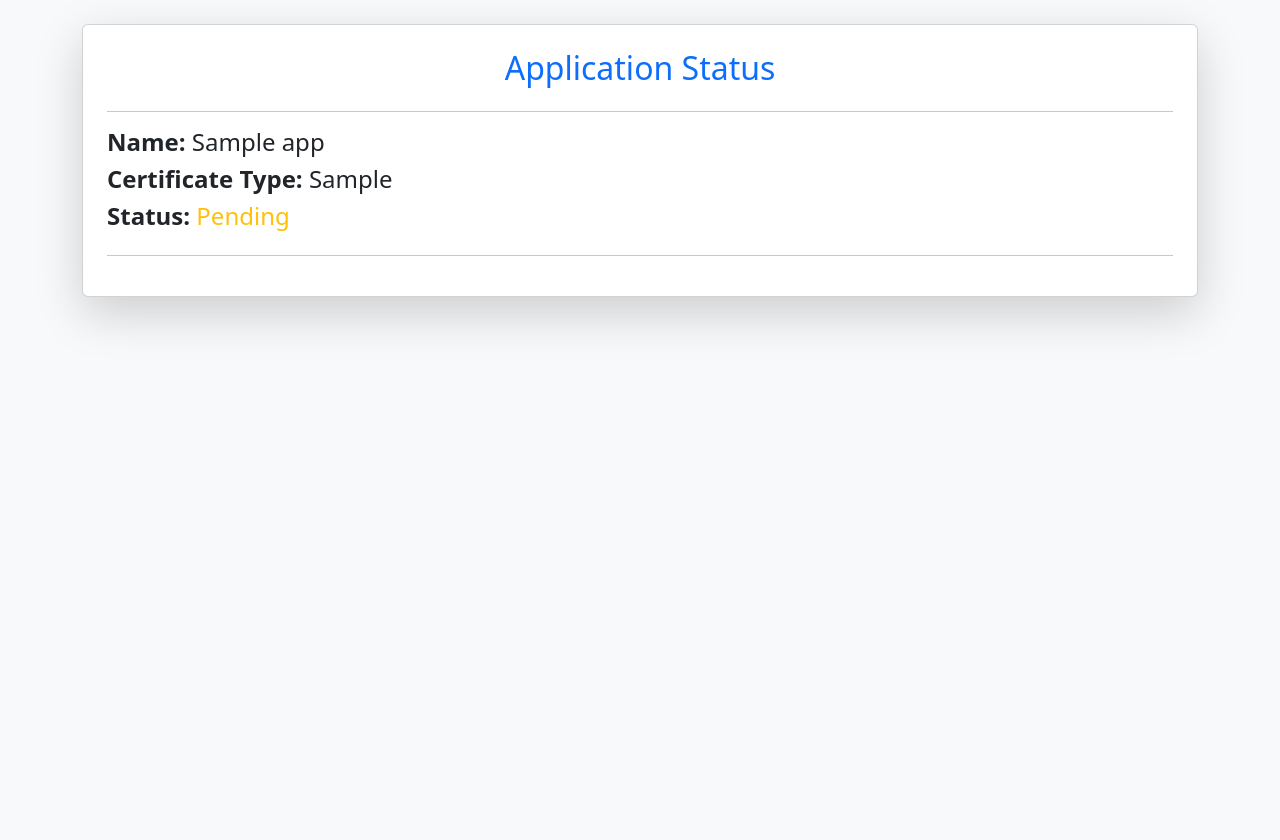
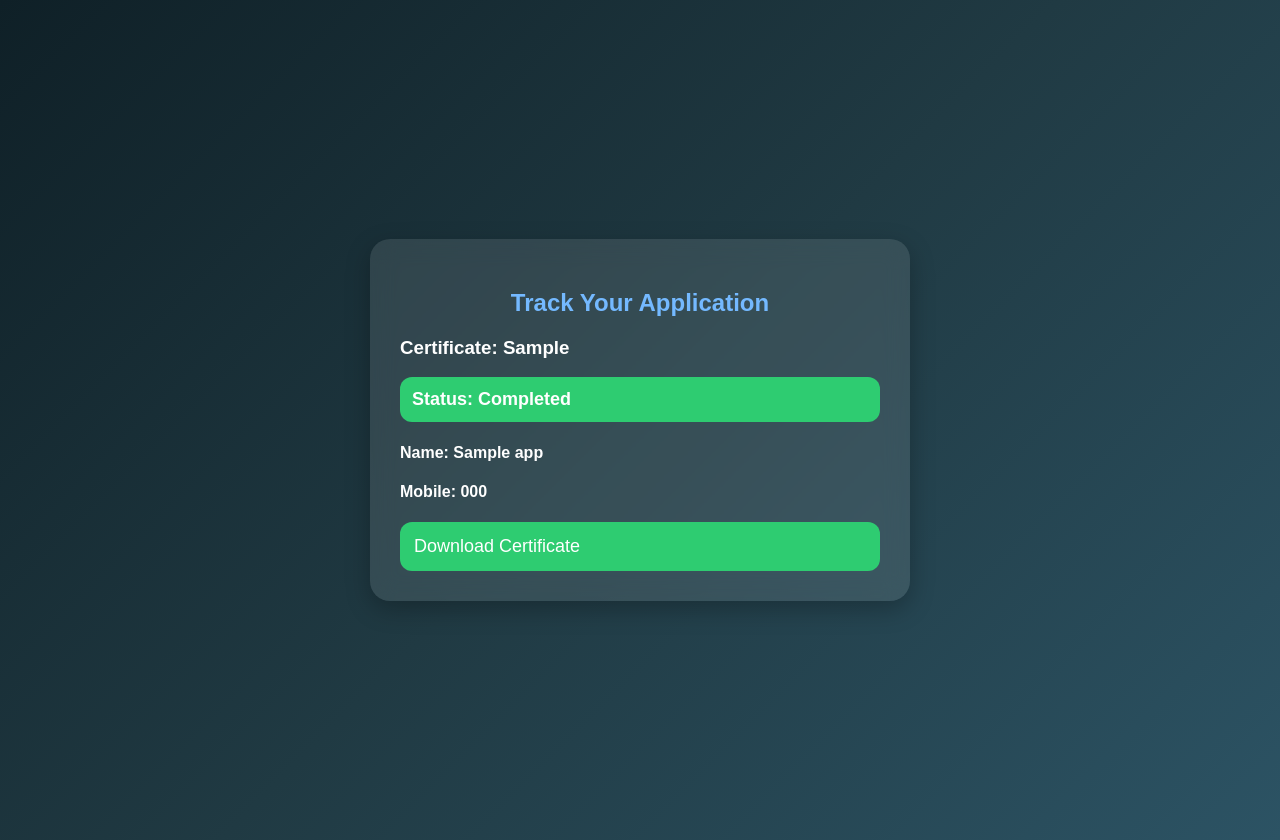
Before and after one commit to Aditya1234AD/certificate-app, a Flask app: template templates/status.html in a window 1280 px wide. Before the commit the page ends 326 px from the top, so only its background shows below. Run offline with Flask 3, Linux system fonts and the light colour scheme; the template is opened without the code that fills it: most values are stand-ins (such as "Sample title", 1, 10 or a date in 2020).

Commit message:
Update status.html

```diff
--- a/templates/status.html
+++ b/templates/status.html
@@ -1,80 +1,118 @@
 <!DOCTYPE html>
 <html lang="en">
 <head>
-    <meta charset="UTF-8">
-    <meta name="viewport" content="width=device-width, initial-scale=1.0">
-    <title>Status Page</title>
-    <link rel="stylesheet" href="https://cdn.jsdelivr.net/npm/bootstrap@5.3.0/dist/css/bootstrap.min.css">
+<meta charset="UTF-8">
+<meta name="viewport" content="width=device-width, initial-scale=1.0">
+<title>Check Application Status</title>
+
+<style>
+/* ---------------- GLOBAL ---------------- */
+body {
+    margin: 0;
+    font-family: 'Poppins', sans-serif;
+    background: linear-gradient(135deg, #0f2027, #203a43, #2c5364);
+    min-height: 100vh;
+    display: flex;
+    justify-content: center;
+    align-items: center;
+    padding: 20px;
+    color: white;
+}
+
+/* ---------------- GLASSMORPHIC BOX ---------------- */
+.box {
+    width: 100%;
+    max-width: 480px;
+    background: rgba(255,255,255,0.1);
+    backdrop-filter: blur(12px);
+    border-radius: 20px;
+    padding: 30px;
+    box-shadow: 0 8px 25px rgba(0,0,0,0.25);
+}
+
+h2 {
+    color: #74b9ff;
+    text-align: center;
+}
+
+/* ---------------- STATUS & QR ---------------- */
+.status-text {
+    font-size: 18px;
+    font-weight: bold;
+    margin: 15px 0;
+    padding: 12px;
+    border-radius: 12px;
+}
+
+.pending { background: #ffeb3b; color: #000; }
+.processing { background: #fd9644; color: #fff; }
+.completed { background: #2ecc71; color: #fff; }
+.rejected { background: #e74c3c; color: #fff; }
+
+.qr-box {
+    background: rgba(255,255,255,0.15);
+    padding: 15px;
+    border-radius: 15px;
+    margin-top: 20px;
+    text-align: center;
+}
+
+.download-btn {
+    display: block;
+    margin-top: 20px;
+    background: #2ecc71;
+    padding: 14px;
+    border-radius: 12px;
+    color: white;
+    text-decoration: none;
+    font-size: 18px;
+}
+</style>
 </head>
+<body>
 
-<body class="bg-light">
+<div class="box">
+    <h2>Track Your Application</h2>
 
-<div class="container mt-4">
-
-    <div class="card shadow-lg p-4">
-        <h2 class="text-center text-primary">Application Status</h2>
-        <hr>
+    {% if app %}
+        <h3>Certificate: {{ app.cert_type }}</h3>
+        <div class="status-text {{ app.status|lower }}">
+            Status: {{ app.status }}
+        </div>
 
         <h4><strong>Name:</strong> {{ app.name }}</h4>
-        <h4><strong>Certificate Type:</strong> {{ app.cert_type }}</h4>
+        <h4><strong>Mobile:</strong> {{ app.mobile }}</h4>
 
-        <h4>
-            <strong>Status:</strong>
-            {% if app.status == "Approved" %}
-                <span class="text-success">Approved</span>
-            {% elif app.status == "Rejected" %}
-                <span class="text-danger">Rejected</span>
-            {% elif app.status == "Processed" %}
-                <span class="text-info">Processed</span>
-            {% else %}
-                <span class="text-warning">Pending</span>
-            {% endif %}
-        </h4>
-
-        <hr>
-
-        <!-- ❌ If status is Pending or Rejected → No QR, No download -->
-        {% if app.status == "Pending" or app.status == "Rejected" %}
-            <div class="alert alert-warning">
-                Your application is {{ app.status }}. Please wait for admin action.
-            </div>
-
-        <!-- 🔵 If status is Processed → Show QR until payment is done -->
-        {% elif app.status == "Processed" %}
-            {% if app.payment_done == False %}
-                <h5 class="text-primary">Scan QR to Pay:</h5>
-                <img src="{{ app.qr_code_url }}" class="img-fluid mb-3" style="max-width:250px;">
-                <a href="/download_receipt/{{ app.id }}" class="btn btn-success">Download Receipt</a>
-            {% else %}
-                <div class="alert alert-info">
-                    Receipt already downloaded. Wait for approval of your certificate.
+        <!-- PAYMENT / QR / DOWNLOAD LOGIC -->
+        {% if app.payment_status == 'Pending' %}
+            {% if app.status in ['Processing', 'Approved'] %}
+                <div class="status-text pending">
+                    Please pay ₹70 to proceed.
+                </div>
+                <div class="qr-box">
+                    <p>Scan & Pay</p>
+                    <img src="{{ url_for('static', filename='IMG_20251202_164810.JPG') }}" width="230">
                 </div>
             {% endif %}
 
-        <!-- 🟢 If status is Approved -->
-        {% elif app.status == "Approved" %}
-
-            <!-- If NOT PAID → Show QR code -->
-            {% if app.payment_done == False %}
-                <h5 class="text-primary">Scan QR to Pay:</h5>
-                <img src="{{ app.qr_code_url }}" class="img-fluid mb-3" style="max-width:250px;">
-                <a href="/download_receipt/{{ app.id }}" class="btn btn-success">Download Receipt</a>
-
-            <!-- If PAID → Hide QR, show certificate download -->
-            {% else %}
-                <div class="alert alert-success">
-                    Payment Verified ✔<br>
-                    Your Certificate is Ready.
-                </div>
-
-                <a href="/download_certificate/{{ app.id }}" class="btn btn-primary btn-lg">
-                    Download Your Certificate
+        {% elif app.payment_status == 'Paid' %}
+            {% if app.certificate_file and app.status in ['Approved', 'Completed'] %}
+                <a class="download-btn" href="{{ app.certificate_file }}" target="_blank">
+                    Download Certificate
+                </a>
+            {% elif app.receipt_file and app.status in ['Processing'] %}
+                <a class="download-btn" href="{{ app.receipt_file }}" target="_blank">
+                    Download Receipt
                 </a>
             {% endif %}
+        {% endif %}
 
-        {% endif %}
-    </div>
+    {% elif message %}
+        <p>{{ message }}</p>
+    {% else %}
+        <p>No application selected.</p>
+    {% endif %}
 </div>
 
 </body>
-</html>
+    </html>
```
